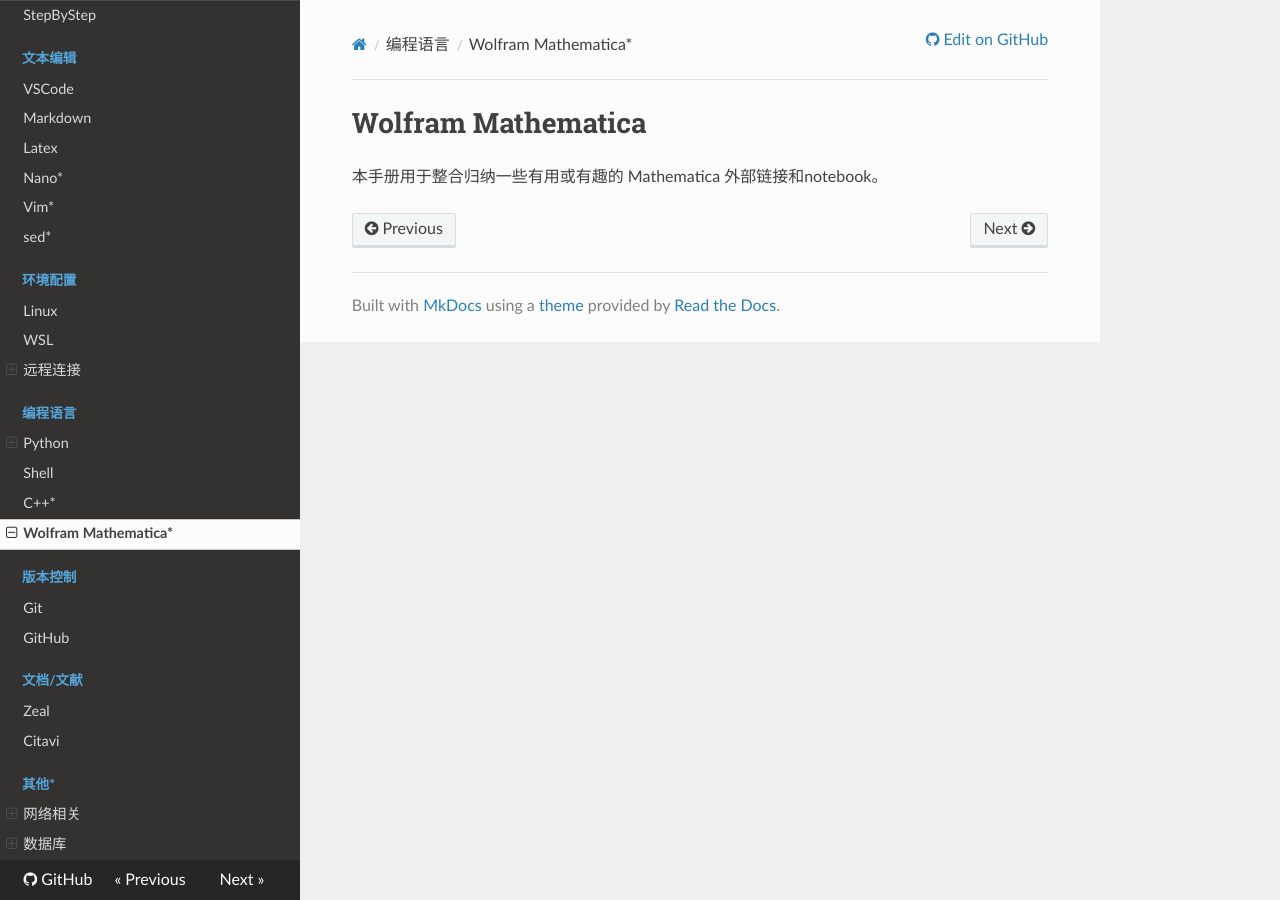
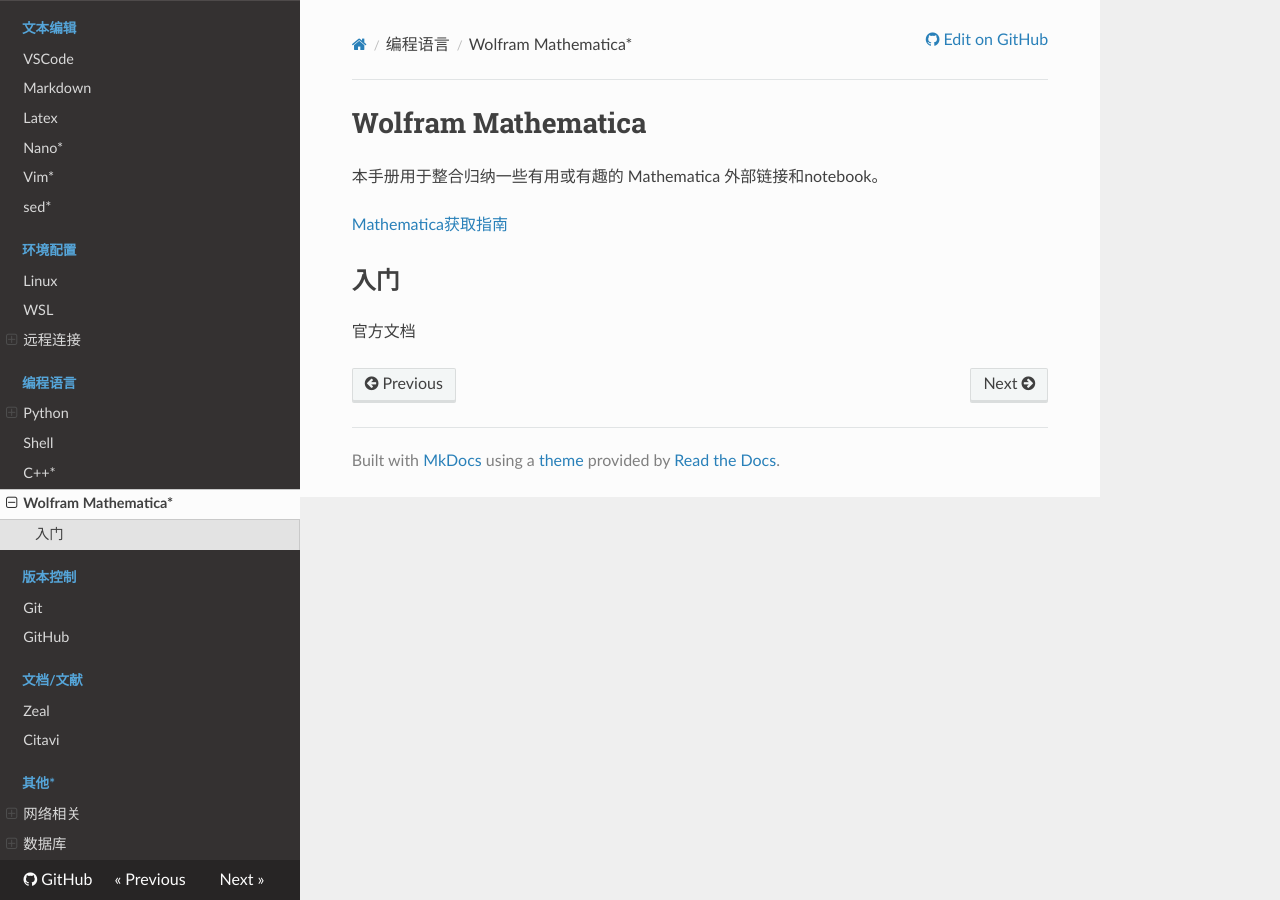
Before and after one commit to kyzjnbk/kyzjnbk, an MkDocs documentation site: the page built from docs/Unsorted/Wolfram Mathematica.md, in a window 1280 px wide. Built offline with MkDocs 1.6.1, drawn with Linux system fonts in a browser that asks for light colours; nearby versions of some CDN libraries.

Commit message:
Update Wolfram Mathematica.md

```diff
--- a/docs/Unsorted/Wolfram Mathematica.md
+++ b/docs/Unsorted/Wolfram Mathematica.md
@@ -1,3 +1,9 @@
 # Wolfram Mathematica
 
 本手册用于整合归纳一些有用或有趣的 Mathematica 外部链接和notebook。
+
+[Mathematica获取指南](https://tiebamma.github.io/InstallTutorial/)
+
+## 入门
+
+官方文档
```
